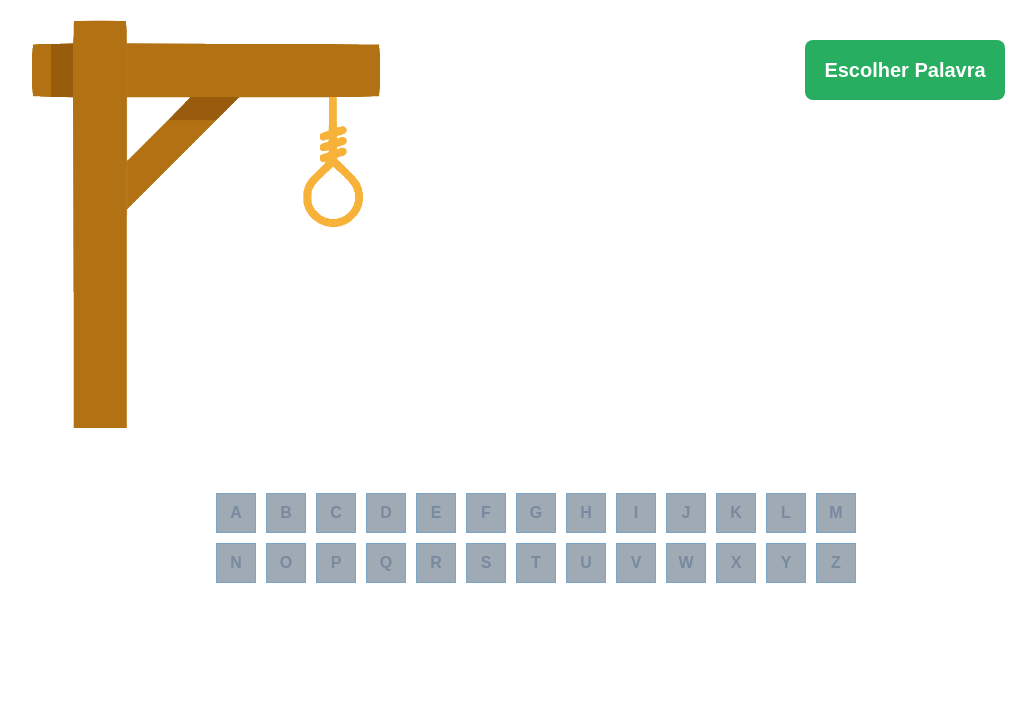
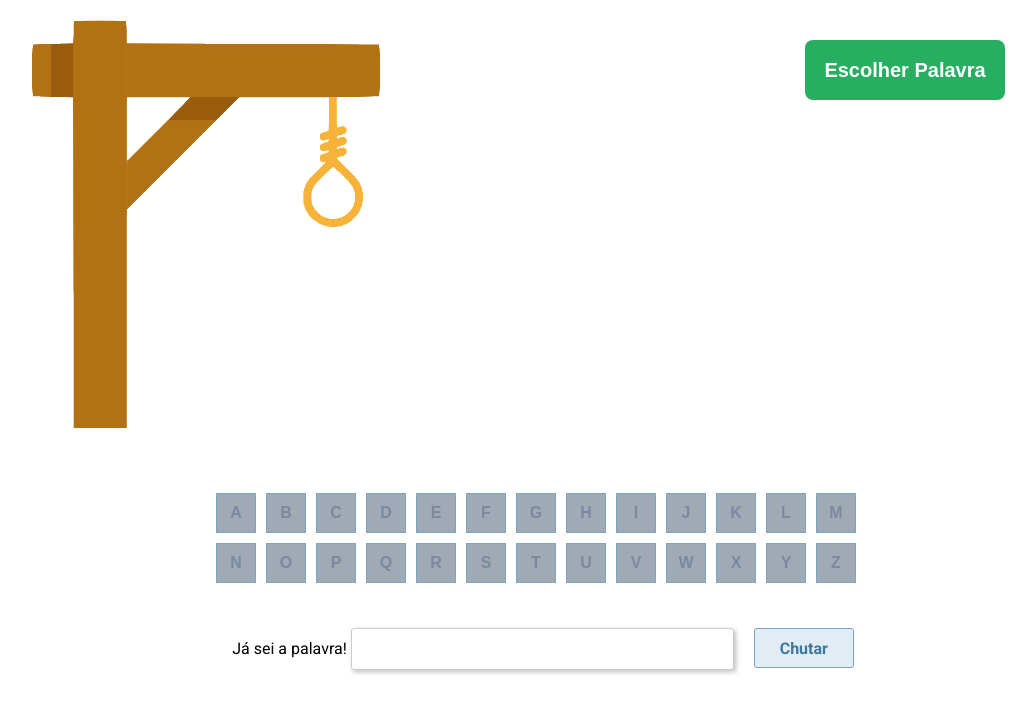
Before and after one commit to patrick-ddeus/projeto8-jogoforca, a React (Create React App) app: page / in a window 1280 px wide. Shown: the top 712 px of the page, without its empty margins (97-1133 px from the left). Built offline with nearby package versions, Linux system fonts and the light colour scheme.

Commit message:
Finaliza a logica de chute do jogo

```diff
--- a/src/components/App/App.js
+++ b/src/components/App/App.js
@@ -2,6 +2,7 @@
 import palavras from "../../palavras";
 import Letras from "../Letras/index.jsx";
 import Jogo from "../Jogo";
+import Chute from "../Chute";
 import * as StylesApp from "./styles.jsx";
 
 function App () {
@@ -9,21 +10,27 @@
   const [palavraArray, setPalavraArray] = useState([]);
   const [contadorDeErros, setcontadorDeErros] = useState(0);
   const [resultado, setResultado] = useState("inicial");
-  const [botoesPressionados, setBotoesPressionados] = useState([])
+  const [botoesPressionados, setBotoesPressionados] = useState([]);
 
   function startGame () {
+    const palavraSorteadaSemEspecial = sorteaPalavra();
+    setResultado("progresso");
+    setPalavra(palavraSorteadaSemEspecial);
+    setPalavraArray(palavraSorteadaSemEspecial.split("").map((_) => "_ "));
+    resetGame();
+    console.log(palavraSorteadaSemEspecial)
+  }
+
+  function sorteaPalavra () {
     const numeroAleatorio = Math.floor(Math.random() * palavras.length);
     const palavraSorteada = palavras[numeroAleatorio];
-    setResultado("progresso")
-    setPalavra(palavraSorteada);
-    setPalavraArray(palavraSorteada.split("").map((_) => "_ "));
-    resetGame()
+    return palavraSorteada.normalize("NFD").replace(/[\u0300-\u036f]/g, "");
   }
 
-  function resetGame(){
-    setcontadorDeErros(0)
-    setResultado("inicial")
-    setBotoesPressionados([])
+  function resetGame () {
+    setcontadorDeErros(0);
+    setResultado("inicial");
+    setBotoesPressionados([]);
   }
 
   return (
@@ -49,9 +56,13 @@
             botoesPressionados={botoesPressionados}
             setBotoesPressionados={setBotoesPressionados}
           />
-
         </StylesApp.LetrasWrapper>
 
+        <Chute
+          palavra={palavra}
+          setResultado={setResultado}
+          setcontadorDeErros={setcontadorDeErros}
+        />
       </StylesApp.Container>
     </>
   );
--- /dev/null
+++ b/src/components/Chute/index.jsx
@@ -0,0 +1,33 @@
+import React from 'react';
+import { Container, InputGuess, ButtonGuess } from './styles';
+
+export default function Chute ({ palavra, setResultado, setcontadorDeErros }) {
+    const [inputValue, setInputValue] = React.useState("");
+
+    function handleButtonGuess () {
+        const inputSemCaractere = inputValue.normalize("NFD").replace(/[\u0300-\u036f]/g, "");
+
+        if (inputSemCaractere.toLowerCase() === palavra.toLowerCase()) {
+            setResultado("win");
+        } else {
+            setResultado("lose");
+            setcontadorDeErros(6);
+        }
+    }
+
+    return (
+        <Container>
+            <span>Já sei a palavra! </span>
+            <InputGuess
+                data-test="guess-input"
+                value={inputValue}
+                onChange={(e) => { setInputValue(e.currentTarget.value); }}
+            />
+            <ButtonGuess
+                data-test="guess-button"
+                onClick={handleButtonGuess}>
+                Chutar
+            </ButtonGuess>
+        </Container>
+    );
+}
--- /dev/null
+++ b/src/components/Chute/styles.jsx
@@ -0,0 +1,33 @@
+import styled from 'styled-components';
+
+export const Container = styled.div`
+    max-width: 664px;
+    margin: 40px auto;
+    text-align:center;
+`;
+
+export const InputGuess = styled.input`
+    width:353px;
+    height:40px;
+    background-color: #fff;
+    border: 1px solid #CCCCCC;
+    box-shadow: 2px 2px 5px rgba(0, 0, 0, 0.25);
+    border-radius: 3px;
+    outline:0;
+    padding:0 14px;
+`;
+
+export const ButtonGuess = styled.button`
+  width:100px;
+  height:40px;
+  background: #E1ECF4;
+  border: 1px solid #7AA7C7;
+  border-radius: 3px;
+  color: #3C76A1;
+  font-family: inherit;
+  font-weight: 700;
+  font-size: 16px;
+  line-height: 19px;
+  cursor:pointer;
+  margin-left:20px;
+`;
--- a/src/components/Letras/index.jsx
+++ b/src/components/Letras/index.jsx
@@ -1,10 +1,10 @@
-import { useState } from "react";
 import { ButtonWrapper } from '../button/styles';
 const alfabeto = ["a", "b", "c", "d", "e", "f", "g", "h", "i", "j", "k", "l", "m", "n", "o", "p", "q", "r", "s", "t", "u", "v", "w", "x", "y", "z"];
 
 function Letras ({ palavra, setPalavraArray, palavraArray, contadorDeErros, setcontadorDeErros, resultado, setResultado, botoesPressionados, setBotoesPressionados }) {
-    const inGame = (resultado !== "inicial" ? false : true)
+    const inGame = (resultado === "inicial" ? false : true)
     function handleButtonClick (event) {
+        console.log("foi")
         const currentLetter = event.currentTarget.innerText.toLowerCase();
         const contador = contadorDeErros + 1;
 
@@ -39,7 +39,7 @@
                 <ButtonWrapper
                     desatived={botoesPressionados.includes(letra) || !palavra}
                     onClick={handleButtonClick}
-                    disabled={(inGame && palavra) ? false : true}
+                    disabled={(botoesPressionados.includes(letra) || (inGame || !palavra)) ? true : false}
                     data-test="letter"
                     key={letra}
                 >
--- a/src/palavras.js
+++ b/src/palavras.js
@@ -1,27 +1,27 @@
 const palavras = [
-    "abacate", "abacaxi", "abelha", "abanador", "antologia", "amor", "aba", "abrigo", "abrir",
+    "abacate", "abacaxi", "abelha", "abanador", "antologia", "amor", "aba", "abraço", "ábaco", "abrigo", "abrir",
     "banana", "boi", "batata", "bacalhau", "bexiga", "bowl", "batedeira", "bisturi", "barreira", "banco",
-    "caixa", "chantilly", "cachorro", "cuidado", "caneta", "carinho", "cabra", "cesto",
-    "dados", "dizer", "danone", "dente", "diamante", "diafragma", "detonar", "dia",
-    "elefante", "esmeralda", "esfinge", "esfera", "encontro", "ema", "escola", "economia",
-    "formiga", "fama", "festa", "fiador", "ferver", "flauta", "figo", "fiapo", "fotografia",
-    "goiaba", "gelo", "grito", "guria", "goleiro", "golfinho", "golfe", "girar",
-    "harmonia", "haste", "hectare", "hepatite", "hiena", "hidrante",
-    "igreja", "importante", "idoso", "irado", "identidade", "idioma", "idade", "idiota",
-    "jantar", "jumento", "jararaca", "janela", "jerimum", "jaula", "jabuti", "jaleco",
-    "laranja", "lua", "luz", "lindo", "lacraia", "lactose", "lacrar",
-    "manga", "morango", "mico", "matar", "mingau", "moqueca", "mocassin",
-    "nectarina", "nada", "navio", "namorado", "ninja", "natal", "narciso", "narina", "nabo",
-    "ovo", "ostra", "obstetra", "orangotango", "olhar", "ortodoxo", "ouro", "ornamento",
-    "pato", "polvo", "povoar", "pano", "princesa", "pizza", "patroa",
-    "queijo", "quitanda", "quinta", "quantia", "quarentena", "quadrilha", "quaresma", "quartzo", "quebrar",
+    "caixa", "chantilly", "comércio", "cachorro", "cuidado", "caneta", "carinho", "cupuaçu", "cabra", "cesto",
+    "dados", "dizer", "danone", "dente", "diário", "diamante", "diafragma", "detonar", "dia", "dromedário",
+    "elefante", "esmeralda", "espátula", "estômago", "esfinge", "esfera", "encontro", "ema", "escola", "economia",
+    "formiga", "fama", "festa", "fiador", "ferver", "flauta", "fichário", "figo", "fiapo", "fotografia",
+    "goiaba", "gelo", "grito", "gamão", "guria", "goleiro", "golfinho", "golfe", "girar", "glúten",
+    "helicóptero", "harmonia", "haste", "hectare", "hábito", "hepatite", "hiena", "hemisfério", "hidrante",
+    "igreja", "ícone", "importante", "ímpar", "idoso", "irado", "identidade", "idioma", "idade", "idiota",
+    "jantar", "jumento", "jambú", "jibóia", "jararaca", "janela", "jerimum", "jaula", "jabuti", "jaleco",
+    "laranja", "lua", "leão", "limão", "larápio", "luz", "lindo", "lacraia", "lactose", "laço", "lacrar",
+    "mamão", "manga", "morango", "mico", "matar", "mingau", "moqueca", "macacão", "mocassin", "maçaneta",
+    "nectarina", "nada", "navio", "namorado", "ninja", "natal", "narciso", "narina", "nádega", "nabo",
+    "ovo", "ostra", "obstetra", "oblíquo", "orangotango", "olhar", "óculos", "ortodoxo", "ouro", "ornamento",
+    "pato", "polvo", "povoar", "pólvora", "palhaço", "paróquia", "pano", "princesa", "pizza", "patroa",
+    "queijo", "quitanda", "quinta", "quantia", "quarentena", "quadrilha", "quaresma", "quartzo", "quebrar", "quarteirão",
     "risada", "rio", "remar", "rato", "racional", "rainha", "radioatividade", "raiz", "raiva", "rachadura",
-    "salada", "salamandra", "sacola", "siri", "sabre", "sucarose", "sabedoria", "sacerdote",
-    "tatu", "tabacaria", "taberneiro", "torrada", "tamanho", "tatuagem", "trem",
-    "uva", "universo", "unanimidade", "ubuntu", "universidade", "urso", "uivar", "unir",
+    "salada", "salamandra", "sacola", "siri", "sábado", "safanão", "sabre", "sucarose", "sabedoria", "sacerdote",
+    "tatu", "tabacaria", "taberneiro", "tábua", "torrada", "três", "terço", "tamanho", "tatuagem", "trem",
+    "uva", "uísque", "união", "universo", "unanimidade", "ubuntu", "universidade", "urso", "uivar", "unir",
     "vela", "valeta", "vacilo", "valor", "vagem", "vadiagem", "vaca", "valentia", "vidro", "valsa",
-    "xadrez", "xilofone", "xarope", "xenofobia", "xereta", "xerife", "xaveco", "xixi", "xale",
-    "zebra", "zagueiro", "zero", "zoeira", "zepelim", "zinco", "zumbido"
+    "xícara", "xadrez", "xilofone", "xarope", "xenofobia", "xereta", "xerife", "xaveco", "xixi", "xale",
+    "zebra", "zagueiro", "zero", "zoeira", "zodíaco", "zangão", "zepelim", "zinco", "zoológico", "zumbido"
 ]
 
 export default palavras
```
